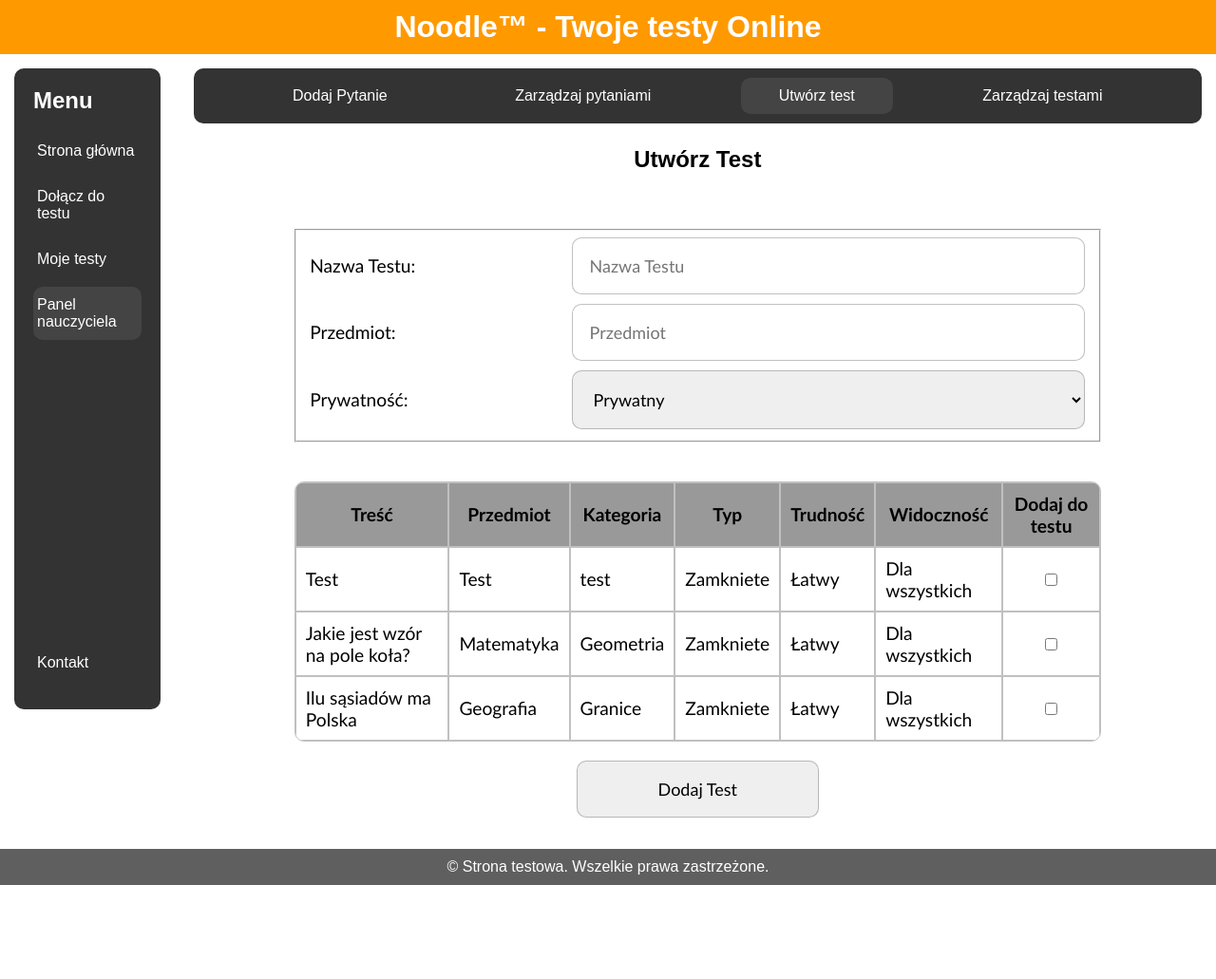
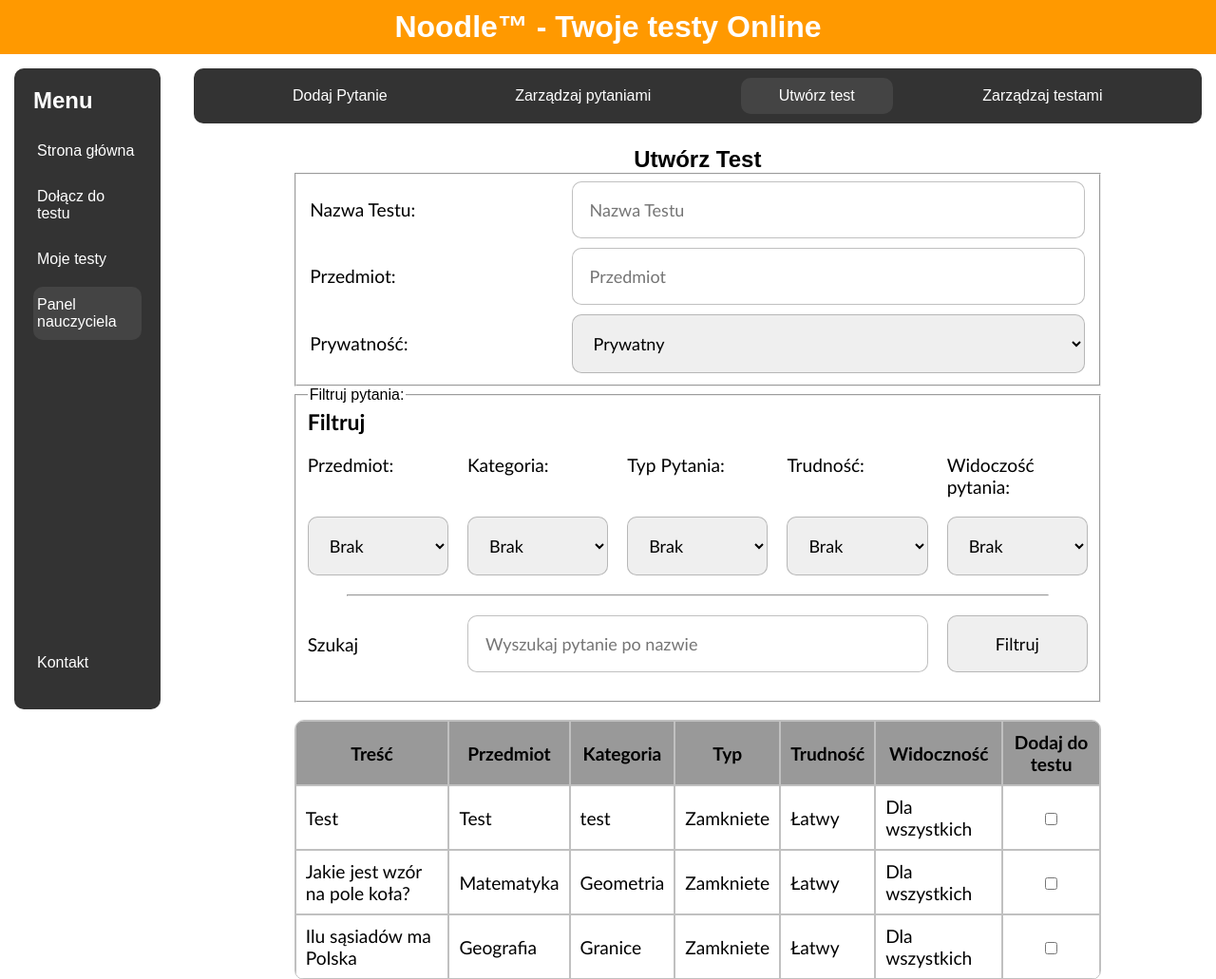
Before and after one commit to jakubludwiczak21/Noodle, a PHP site: page /html/panel_nauczyciela/utworz_test.php in a window 1280 px wide. Shown: the top 1031 px of the page at 95% size. Before the commit the page ends 932 px from the top, so only its background shows below. Run offline with PHP 8.4, Linux system fonts and the light colour scheme; data comes from the database, SQL or seed files in the repository.

Commit message:
Dodano funkcje filtrowania pytań

```diff
--- a/Strona/html/panel_nauczyciela/utworz_test.php
+++ b/Strona/html/panel_nauczyciela/utworz_test.php
@@ -7,6 +7,21 @@
     <link rel="stylesheet" href="../../styles.css">
     <script src="../../jquery-3.7.1min.js"></script>
 </head>
+
+<?php
+                            $servername = "localhost";
+                            $username = "root";
+                            $password = "";
+                            $dbname = "baza";
+
+                            $conn = new mysqli($servername, $username, $password, $dbname);
+
+                            if ($conn->connect_error) {
+                                die("Connection failed: " . $conn->connect_error);
+                            }
+
+?>
+
 <body>
 <div class="wrapper">
     <div class="header-content" id="head">
@@ -37,7 +52,7 @@
             </div>
             <div class="haslo">
                 <h2 style="margin-top: 1em;">Utwórz Test</h2>
-                <br><br>
+
                 <fieldset class="zarzadzaj" style="display: grid; grid-template-columns: repeat(6, 1fr); gap: 10px; align-items: center; width: 80%; margin: auto;">
                     <label for="nazwa_testu" style="grid-column: 1 / 3;">Nazwa Testu:</label>
                     <input type="text" id="nazwa_testu" name="nazwa_testu" placeholder="Nazwa Testu" style="grid-column: 3 / 7;">
@@ -51,7 +66,114 @@
                         <option value="1">Publiczny</option>
                     </select>
                 </fieldset>
+					<fieldset style="width: 80%;">
+						<legend>Filtruj pytania:</legend>
+						<form action="" method="GET" class="zarzadzaj">
+
+
+							<p class="mid-width" style="grid-column: 1 / 3;">Filtruj</p>
+							<p class="mid-width" style="grid-column: 4 / 6;"></p>
+
+
+							<label for="przedmiot">Przedmiot:</label>
+							<label for="kategoria">Kategoria:</label>
+							<label for="typ">Typ Pytania:</label>
+							<label for="poziom">Trudność:</label>
+							<label for="prywatnosc">Widoczość pytania:</label>
+
+
+							<select id="przedmiot" name="przedmiot">
+								<?php
+									$selected = isset($_GET['przedmiot']) ? $_GET['przedmiot'] : '0';
+									$sql = "SELECT * FROM przedmioty";
+									$result = $conn->query($sql);
+
+									echo '<option value="0" ' . ($selected == '0' ? 'selected' : '') . '>Brak</option>';
+									if ($result->num_rows > 0) {
+										while($row = $result->fetch_assoc()) {
+											echo '<option value="' . $row['nazwa'] . '" ' . ($selected == $row['nazwa'] ? 'selected' : '') . '>' . $row['nazwa'] . '</option>';
+										}
+									} else {
+										echo '<option value="">Brak przedmiotów</option>';
+									}
+								?>
+							</select>
+
+
+							<select id="kategoria" name="kategoria">
+								<?php
+									$selected = isset($_GET['kategoria']) ? $_GET['kategoria'] : '0';
+									$sql = "SELECT * FROM kategoria";
+									$result = $conn->query($sql);
+
+									echo '<option value="0" ' . ($selected == '0' ? 'selected' : '') . '>Brak</option>';
+									if ($result->num_rows > 0) {
+										while($row = $result->fetch_assoc()) {
+											echo '<option value="' . $row['nazwa'] . '" ' . ($selected == $row['nazwa'] ? 'selected' : '') . '>' . $row['nazwa'] . '</option>';
+										}
+									} else {
+										echo '<option value="">Brak przedmiotów</option>';
+									}
+								?>
+							</select>
+
+							<select id="typ" name="typ">
+								<?php
+									$selected = isset($_GET['typ']) ? $_GET['typ'] : '0';
+									$sql = "SELECT * FROM typ_pytania";
+									$result = $conn->query($sql);
+
+									echo '<option value="0" ' . ($selected == '0' ? 'selected' : '') . '>Brak</option>';
+									if ($result->num_rows > 0) {
+										while($row = $result->fetch_assoc()) {
+											echo '<option value="' . $row['nazwa_typu'] . '" ' . ($selected == $row['nazwa_typu'] ? 'selected' : '') . '>' . $row['nazwa_typu'] . '</option>';
+										}
+									} else {
+										echo '<option value="">Brak przedmiotów</option>';
+									}
+								?>
+							</select>
+
+							<select id="poziom" name="poziom">
+								<?php
+									$selected = isset($_GET['poziom']) ? $_GET['poziom'] : '0';
+									$sql = "SELECT * FROM poziom";
+									$result = $conn->query($sql);
+
+									echo '<option value="0" ' . ($selected == '0' ? 'selected' : '') . '>Brak</option>';
+									if ($result->num_rows > 0) {
+										while($row = $result->fetch_assoc()) {
+											echo '<option value="' . $row['trudnosc_nazwa'] . '" ' . ($selected == $row['trudnosc_nazwa'] ? 'selected' : '') . '>' . $row['trudnosc_nazwa'] . '</option>';
+										}
+									} else {
+										echo '<option value="">Brak przedmiotów</option>';
+									}
+								?>
+							</select>
+
+
+							<select id="prywatnosc" name="prywatnosc">
+								<option value="0">Brak</option>
+								<option value="tylkoja">Tylko dla mnie</option>
+								<option value="wszyscy">Dla wszystkich</option>
+							</select>
+
+							<hr class="full-width" style="width: 90%; margin: auto;">
+
+							<label for="tresc" style="align-self: center;">Szukaj</label>
+							<?php
+								$selected = isset($_GET['tresc']) ? $_GET['tresc'] : '';
+								echo '<input type="text" id="tresc" name="tresc" placeholder="Wyszukaj pytanie po nazwie" value="' . $selected . '" style="grid-column: 2 / 5;" >'; // Ustaw wartość pola input na pobraną wartość
+							?>
+
+							<input type="submit" style="grid-column: 5 / 6;" value="Filtruj">
+						</form>
+					</fieldset>
+
                 <br>
+
+
+
                 <div class="pytania">
                     <form id="question-form" style="display: block;width:100%">
                         <table style="width: 100%;">
@@ -68,16 +190,6 @@
                             </thead>
                             <tbody>
                             <?php
-                            $servername = "localhost";
-                            $username = "root";
-                            $password = "";
-                            $dbname = "baza";
-
-                            $conn = new mysqli($servername, $username, $password, $dbname);
-
-                            if ($conn->connect_error) {
-                                die("Connection failed: " . $conn->connect_error);
-                            }
 
                             $sql = "SELECT pytania.id, pytania.tresc, przedmioty.nazwa AS przedmiot, kategoria.nazwa AS kategoria, typ_pytania.nazwa_typu AS typ, poziom.trudnosc_nazwa AS trudnosc, pytania.prywatnosc AS widocznosc
                                     FROM Pytania
@@ -101,6 +213,10 @@
                             }
                             if (!empty($_GET['prywatnosc'])) {
                                 $sql .= " AND pytania.prywatnosc = '" . $_GET['prywatnosc'] . "'";
+                            }
+                            if (isset($_GET['tresc']) && $_GET['tresc'] != "") {
+                                $sql .= (strpos($sql, 'WHERE') === false) ? " WHERE" : " AND";
+                                $sql .= " pytania.tresc = '" . $_GET['tresc'] . "'";
                             }
 
                             $result = $conn->query($sql);
```
